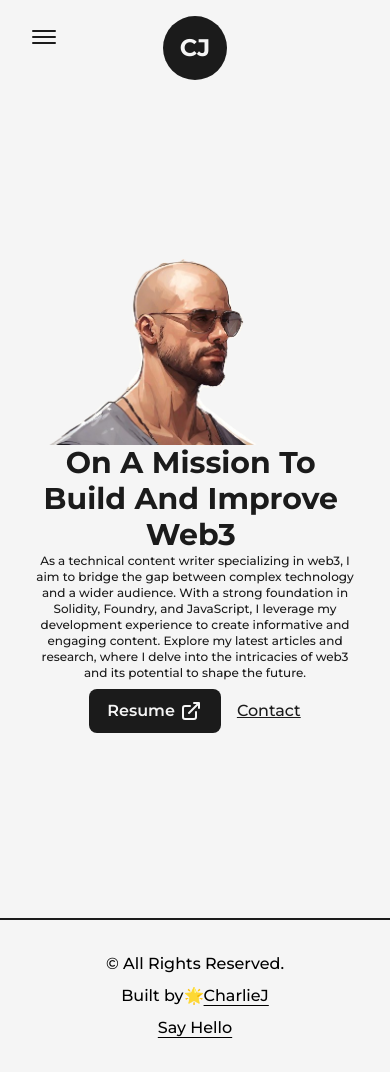
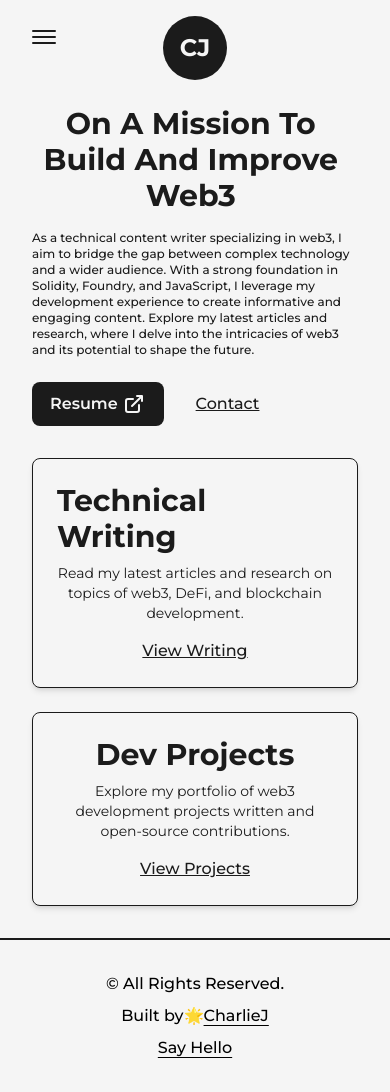
Before and after one commit to SupaMega24/nextjs-portfolio, a Next.js app: page / in a window 390 px wide. Built offline with nearby package versions, Linux system fonts and the light colour scheme.

Commit message:
Update portfolio

```diff
--- a/src/components/NavBar.js
+++ b/src/components/NavBar.js
@@ -84,9 +84,8 @@ const NavBar = () => {
                 <nav>
                     <CustomLink href="/" title="Home" className='mr-4' />
                     <CustomLink href="/about" title="About" className='mx-4' />
+                    <CustomLink href="/writing" title="Tech Writing" className='mx-4' />
                     <CustomLink href="/projects" title="Dev Projects" className='mx-4' />
-                    <CustomLink href="/writing" title="Tech Writing" className='mx-4' />
-                    <a href="https://charliej.hashnode.dev/" target={"_blank"} className='ml-4'>Articles</a>
                 </nav>
 
                 <nav className='flex items-center justify-center flex-wrap'>
@@ -144,13 +143,8 @@ const NavBar = () => {
                         <nav className='flex items-center flex-col justify-center'>
                             <CustomMobileLink href="/" title="Home" className='' toggle={handleClick} />
                             <CustomMobileLink href="/about" title="About" className='' toggle={handleClick} />
+                            <CustomMobileLink href="/writing" title="Tech Writing" className='' toggle={handleClick} />
                             <CustomMobileLink href="/projects" title="Dev Projects" className='' toggle={handleClick} />
-                            <CustomMobileLink href="/writing" title="Tech Writing" className='' toggle={handleClick} />
-                            <a href="https://charliej.hashnode.dev/" target={"_blank"} className='text-light
-                            dark:text-dark mb-2 mt-2 '>
-                                Articles
-                            </a>
-
                         </nav>
 
                         <nav className='flex items-center justify-center flex-wrap mt-2'>
--- a/src/components/Skills.js
+++ b/src/components/Skills.js
@@ -46,15 +46,15 @@ const Skills = () => {
 
                 <Skill name="Foundry" x="-22vw" y="2vw" />
                 <Skill name="Solidity" x="-5vw" y="-10vw" />
-                <Skill name="TailwindCSS" x="20vw" y="6vw" />
+                <Skill name="SEO" x="20vw" y="6vw" />
                 <Skill name="Content Writing" x="0vw" y="14vw" />
                 <Skill name="JavaScript" x="-20vw" y="-15vw" />
                 <Skill name="ReactJS" x="32vw" y="-5vw" />
-                <Skill name="NextJS" x="0vw" y="-20vw" />
+                <Skill name="AI" x="0vw" y="-20vw" />
                 <Skill name="Smart Contracts" x="-25vw" y="18vw" />
                 <Skill name="Technical Writing" x="15vw" y="-12vw" />
                 <Skill name="Web3 Development" x="18vw" y="18vw" />
-                <Skill name="Python" x="-28vw" y="-6vw" />
+                <Skill name="Educational Content" x="-28vw" y="-6vw" />
             </div>
         </>
     )
--- a/src/pages/about.js
+++ b/src/pages/about.js
@@ -3,7 +3,7 @@ import Layout from '@/components/Layout'
 import Head from 'next/head'
 import React from 'react'
 import Image from 'next/image'
-import profilePic from "../../public/images/profile/profilepic.jpeg"
+import profilePic from "../../public/images/profile/resumepic.png"
 import Skills from '@/components/Skills'
 import Experience from '@/components/Experience'
 import Education from '@/components/Education'
--- a/src/pages/index.js
+++ b/src/pages/index.js
@@ -1,7 +1,5 @@
 import Layout from '@/components/Layout'
 import Head from 'next/head'
-import Image from 'next/image'
-import profilePic from "../../public/images/profile/greyshirt.png";
 import AnimatedText from '@/components/AnimatedText';
 import Link from 'next/link';
 import { LinkArrow } from '@/components/Icons';
@@ -14,27 +12,20 @@ export default function Home() {
       <Head>
         <title>Charlie&apos;s Portfolio</title>
         <meta name="description" content="Generated by create next app" />
-
       </Head>
 
       <TransitionEffect />
 
-      <main className='flex items-center text-dark min-h-screen dark:text-light '>
+      <main className='flex items-center text-dark min-h-screen dark:text-light'>
         <Layout className='pt-0 md:p-16 sm:pt-8'>
-          <div className='flex items-center justify-between w-full lg:flex-col'>
-            <div className='w-1/2 md:w-full'>
-              <Image src={profilePic} alt="CharlieJ" className='w-full h-auto lg:hidden md:inline-block md:w-full'
-                priority
-                sizes="(max-width: 768px) 100vw, (max-width: 1200px) 50vw, 50vw"
+          <div className='flex w-full lg:flex-col'>
+            {/* Left Side: Title & Description */}
+            <div className='w-1/2 flex flex-col justify-center lg:w-full lg:mb-8 ml-12 sm:ml-0'>
+              <AnimatedText
+                text="On a Mission to Build and Improve Web3"
+                className='!text-6xl !text-left xl:!text-5xl lg:!text-center lg:!text-6xl md:!text-5xl sm:!text-3xl'
               />
-            </div>
-            <div className='w-1/2 flex flex-col items-center self-center lg:w-full lg:text-center'>
-
-              <AnimatedText text="On a Mission to Build and Improve Web3" className='!text-6xl !text-left
-              xl:!text-5xl lg:!text-center lg:!text-6xl md:!text-5xl sm:!text-3xl'
-              />
-
-              <p className='my=4 text-base font-medium md:text-sm sm:text-xs'>
+              <p className='my-4 text-base font-medium md:text-sm sm:text-xs'>
                 As a technical content writer specializing in web3, I aim to bridge
                 the gap between complex technology and a wider audience. With a strong
                 foundation in Solidity, Foundry, and JavaScript, I leverage my development
@@ -42,33 +33,54 @@ export default function Home() {
                 articles and research, where I delve into the intricacies of web3 and its
                 potential to shape the future.
               </p>
-              <div className='flex items-center self-start mt-2 lg:self-center'>
-                <Link href="https://docs.google.com/document/d/1e0JpO-gUkPv4W76YErJFTBYMzhAsi82eWUyDpgsgItg/edit?usp=sharing" target={'_blank'}
+              <div className='flex items-center mt-2'>
+                <Link
+                  href="https://docs.google.com/document/d/1e0JpO-gUkPv4W76YErJFTBYMzhAsi82eWUyDpgsgItg/edit?usp=sharing"
+                  target={'_blank'}
                   className='flex items-center bg-dark text-light p-2.5 px-6
                   rounded-lg text-lg font-semibold hover:bg-light hover:text-dark
                   border-2 border-solid border-transparent hover:border-dark
                   dark:text-dark dark:bg-light hover:dark:bg-dark
-                  hover:dark:text-light hover:dark:border-blue md:p-2 md:px-4 md:text-base'
-                // download={true}
+                  hover:dark:text-light hover:dark:border-blue mr-4 md:p-2 md:px-4 md:text-base'
                 >
                   Resume <LinkArrow className={"w-6 ml-1"} />
                 </Link>
-                <Link href="mailto:charliej.dev@outlook.com"
-                  className='ml-4 text-lg font-medium capitalize text-dark underline dark:text-light
-                  md:text-base'
+                <Link
+                  href="mailto:charliej.dev@outlook.com"
+                  className='ml-4 text-lg font-medium capitalize text-dark underline dark:text-light md:text-base'
                 >
                   Contact
                 </Link>
               </div>
-
+            </div>
+            {/* Right Side: Cards */}
+            <div className='w-1/2 flex flex-col items-center justify-center gap-6 lg:w-full '>
+              <div className='bg-light dark:bg-dark border border-dark dark:border-light rounded-lg shadow-md p-6 w-90 flex flex-col items-center
+                hover:scale-105 hover:shadow-xl hover:border-blue hover:dark:border-blue hover:border-2 hover:dark:border-2 transition-transform duration-300'>
+                <h3 className='text-3xl font-bold mb-2'>Technical Writing</h3>
+                <p className='text-sm mb-4 text-center'>Read my latest articles and research on topics of web3, DeFi, and blockchain development.</p>
+                <Link
+                  href="/writing"
+                  className='text-blue-600 dark:text-blue-400 underline font-medium'
+                >
+                  View Writing
+                </Link>
+              </div>
+              <div className='bg-light dark:bg-dark border border-dark dark:border-light rounded-lg shadow-md p-6 w-90 flex flex-col items-center
+                hover:scale-105 hover:shadow-xl hover:border-blue hover:dark:border-blue hover:border-2 hover:dark:border-2 transition-transform duration-300'>
+                <h3 className='text-3xl font-bold mb-2'>Dev Projects</h3>
+                <p className='text-sm mb-4 text-center'>Explore my portfolio of web3 development projects written and open-source contributions.</p>
+                <Link
+                  href="/projects"
+                  className='text-blue-600 dark:text-blue-400 underline font-medium'
+                >
+                  View Projects
+                </Link>
+              </div>
             </div>
           </div>
         </Layout>
-
         <HireMeButton />
-        {/* <div className='absolute right-8 bottom-8 inline-block w-24 md:hidden'>
-          <Image src={lightBulb} alt="CharlieJ" className='w-full h-auto' />
-        </div> */}
       </main>
     </>
   )
```
Also changed, not shown: src/pages/writing.js (+26 -26 lines), public/images/projects/liquidityPool.jpg (added).
